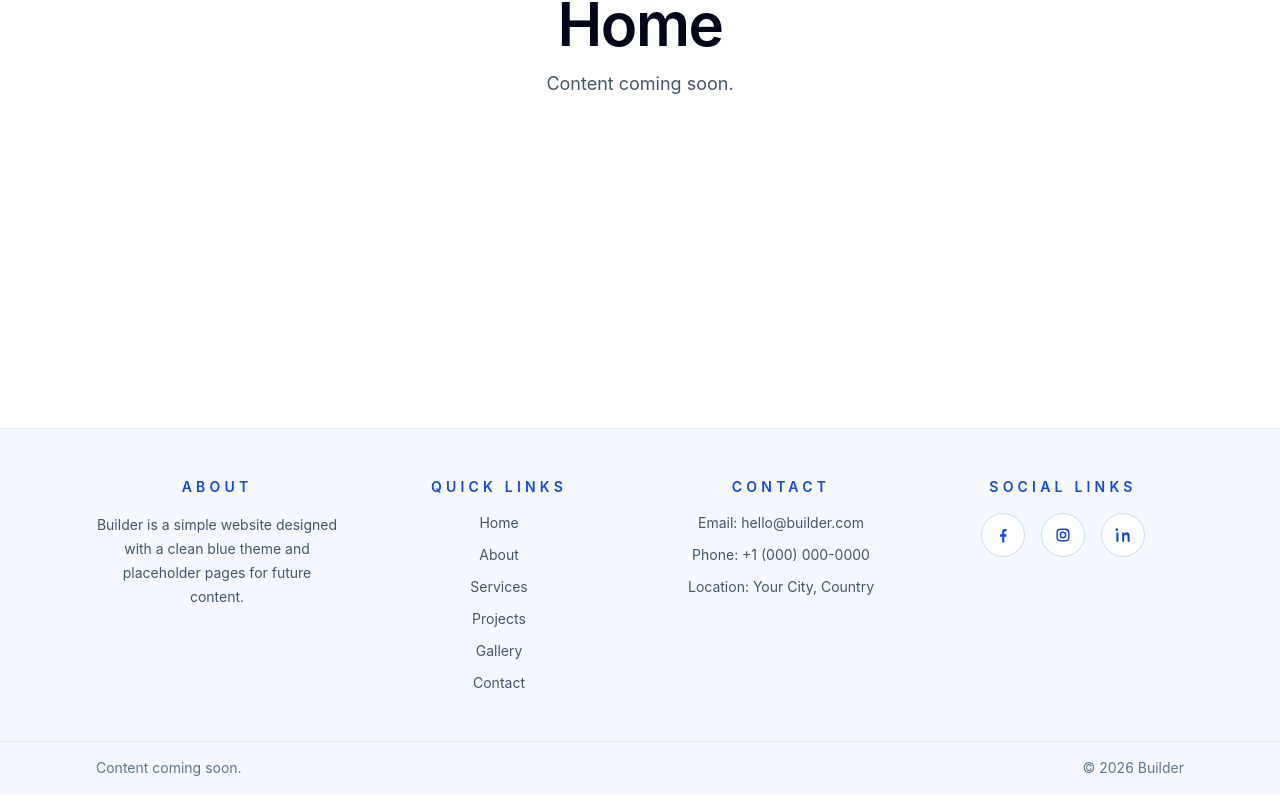
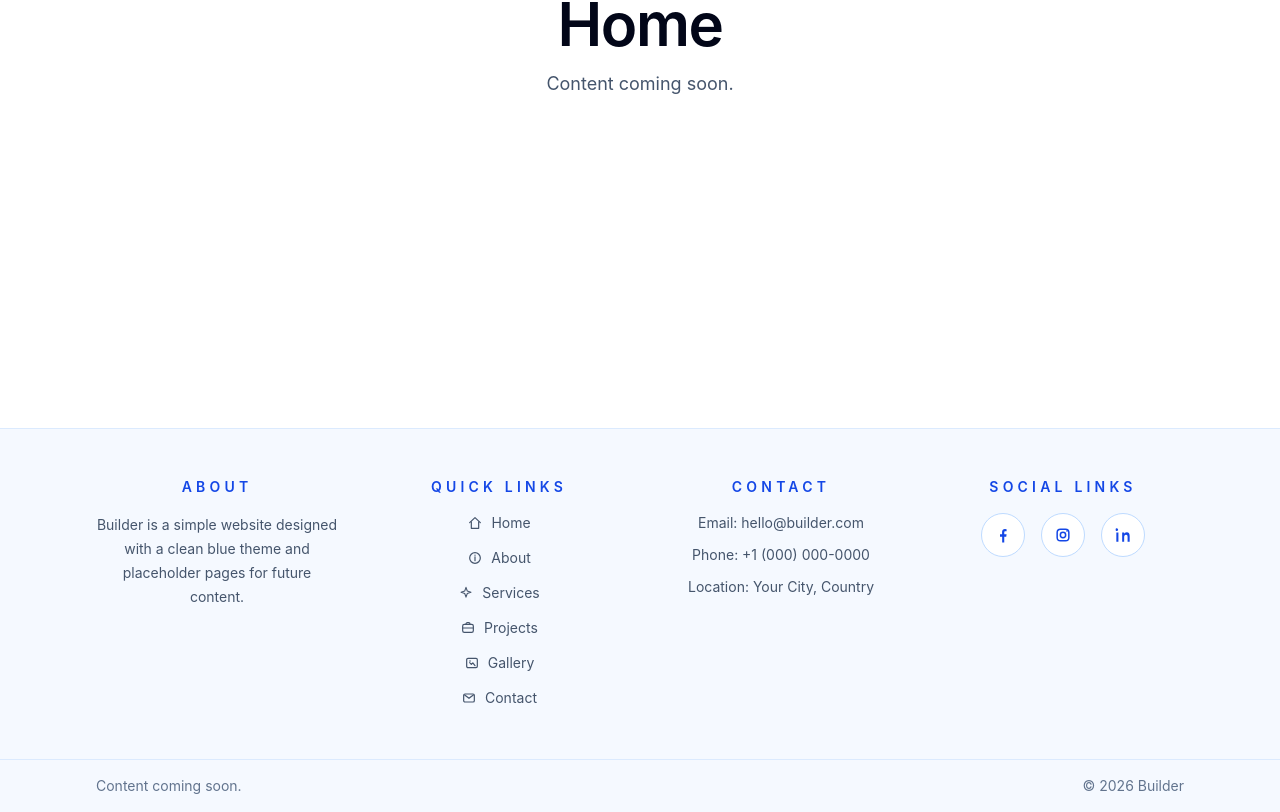
Before and after one commit to YojitSiddhant/builder-website, a Next.js app: page / in a window 1280 px wide. Shown: the part 408-1220 px from the top of the page. Built offline with nearby package versions, Linux system fonts and the light colour scheme.

Commit message:
Add quick link icons in footer

```diff
--- a/components/site-footer.tsx
+++ b/components/site-footer.tsx
@@ -1,12 +1,12 @@
 import Link from "next/link";
 
 const quickLinks = [
-  { href: "/", label: "Home" },
-  { href: "/about", label: "About" },
-  { href: "/services", label: "Services" },
-  { href: "/projects", label: "Projects" },
-  { href: "/gallery", label: "Gallery" },
-  { href: "/contact", label: "Contact" },
+  { href: "/", label: "Home", icon: HomeIcon },
+  { href: "/about", label: "About", icon: InfoIcon },
+  { href: "/services", label: "Services", icon: SparkIcon },
+  { href: "/projects", label: "Projects", icon: BriefcaseIcon },
+  { href: "/gallery", label: "Gallery", icon: ImageIcon },
+  { href: "/contact", label: "Contact", icon: MailIcon },
 ];
 
 export function SiteFooter() {
@@ -30,8 +30,12 @@ export function SiteFooter() {
           <ul className="mt-4 space-y-3 text-sm text-slate-600">
             {quickLinks.map((link) => (
               <li key={link.href}>
-                <Link className="transition-colors hover:text-blue-700" href={link.href}>
-                  {link.label}
+                <Link
+                  className="inline-flex items-center justify-center gap-2 transition-colors hover:text-blue-700"
+                  href={link.href}
+                >
+                  <link.icon className="h-4 w-4 shrink-0" />
+                  <span>{link.label}</span>
                 </Link>
               </li>
             ))}
@@ -120,3 +124,103 @@ function LinkedInIcon({ className }: { className?: string }) {
     </svg>
   );
 }
+
+function HomeIcon({ className }: { className?: string }) {
+  return (
+    <svg viewBox="0 0 24 24" fill="none" aria-hidden="true" className={className}>
+      <path
+        d="M4 11.5 12 4l8 7.5"
+        stroke="currentColor"
+        strokeWidth="1.8"
+        strokeLinecap="round"
+        strokeLinejoin="round"
+      />
+      <path
+        d="M6.5 10.25V20h11V10.25"
+        stroke="currentColor"
+        strokeWidth="1.8"
+        strokeLinecap="round"
+        strokeLinejoin="round"
+      />
+    </svg>
+  );
+}
+
+function InfoIcon({ className }: { className?: string }) {
+  return (
+    <svg viewBox="0 0 24 24" fill="none" aria-hidden="true" className={className}>
+      <circle cx="12" cy="12" r="8" stroke="currentColor" strokeWidth="1.8" />
+      <path
+        d="M12 10.25V16"
+        stroke="currentColor"
+        strokeWidth="1.8"
+        strokeLinecap="round"
+      />
+      <circle cx="12" cy="7.75" r="1" fill="currentColor" />
+    </svg>
+  );
+}
+
+function SparkIcon({ className }: { className?: string }) {
+  return (
+    <svg viewBox="0 0 24 24" fill="none" aria-hidden="true" className={className}>
+      <path
+        d="M12 3.5 13.9 9l5.5 1.9-5.5 1.9L12 18.3 10.1 12.8 4.6 10.9l5.5-1.9L12 3.5Z"
+        stroke="currentColor"
+        strokeWidth="1.6"
+        strokeLinejoin="round"
+      />
+    </svg>
+  );
+}
+
+function BriefcaseIcon({ className }: { className?: string }) {
+  return (
+    <svg viewBox="0 0 24 24" fill="none" aria-hidden="true" className={className}>
+      <path
+        d="M9 6.5V6a2 2 0 0 1 2-2h2a2 2 0 0 1 2 2v.5"
+        stroke="currentColor"
+        strokeWidth="1.8"
+        strokeLinecap="round"
+      />
+      <rect x="4" y="6.5" width="16" height="12" rx="2.5" stroke="currentColor" strokeWidth="1.8" />
+      <path
+        d="M4 12h16"
+        stroke="currentColor"
+        strokeWidth="1.8"
+        strokeLinecap="round"
+      />
+    </svg>
+  );
+}
+
+function ImageIcon({ className }: { className?: string }) {
+  return (
+    <svg viewBox="0 0 24 24" fill="none" aria-hidden="true" className={className}>
+      <rect x="4" y="5" width="16" height="14" rx="2" stroke="currentColor" strokeWidth="1.8" />
+      <path
+        d="M8.5 11.5 11 14l2.25-2.25L16.5 16"
+        stroke="currentColor"
+        strokeWidth="1.8"
+        strokeLinecap="round"
+        strokeLinejoin="round"
+      />
+      <circle cx="9" cy="9" r="1.2" fill="currentColor" />
+    </svg>
+  );
+}
+
+function MailIcon({ className }: { className?: string }) {
+  return (
+    <svg viewBox="0 0 24 24" fill="none" aria-hidden="true" className={className}>
+      <rect x="4" y="6" width="16" height="12" rx="2" stroke="currentColor" strokeWidth="1.8" />
+      <path
+        d="m5.5 7.5 6.5 5 6.5-5"
+        stroke="currentColor"
+        strokeWidth="1.8"
+        strokeLinecap="round"
+        strokeLinejoin="round"
+      />
+    </svg>
+  );
+}
```
